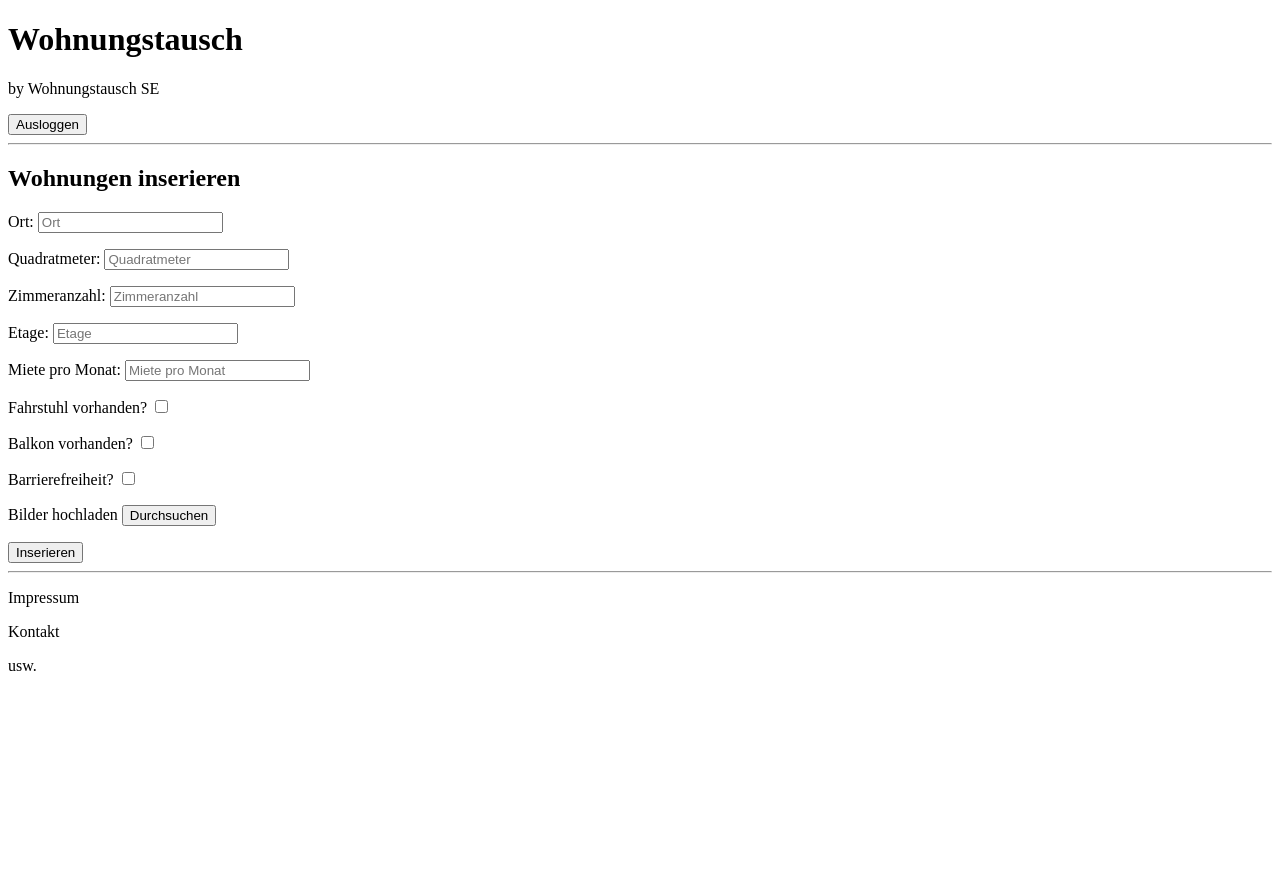
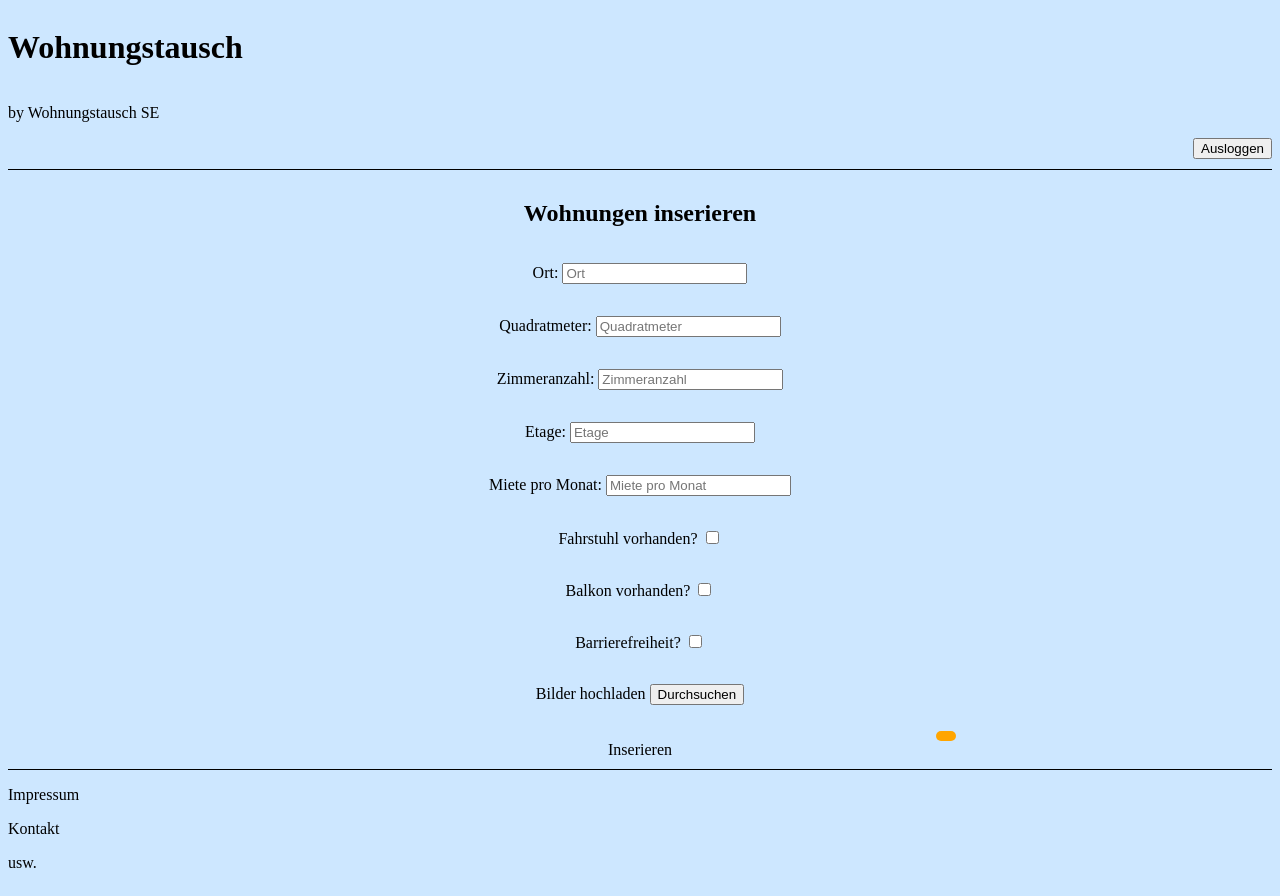
Before and after one commit to JuliusJupiter/DiligentPythons, a Flask app: template templates/inserierung.html in a window 1280 px wide. Before the commit the page ends 671 px from the top, so only its background shows below. Run offline with Flask 3, Linux system fonts and the light colour scheme; the template is opened without the code that fills it, so the values that code supplies are empty.

Commit message:
update:design inserierung

```diff
--- a/templates/inserierung.html
+++ b/templates/inserierung.html
@@ -2,6 +2,52 @@
 <html lang=de>
     <head>
         <title>Wohnungsansicht</title>
+        <style>
+             header {
+                display: flex;
+                flex-direction: column;
+
+            }
+
+            hr {
+                width: 100%;
+                border: none;
+                border-top: 1px solid #000;
+                margin: 10px 0;
+            }
+
+            button {
+                margin-left: auto;
+            }
+
+            body {
+              background-color: #cde7ff;
+              display: flex;
+              flex-direction: column;
+              min-height: 100vh;
+            }
+
+            main{
+              margin: 0 auto;
+              width: 50%;
+              display: flex;
+              flex-direction: column;
+              align-items: center;
+              justify-content: center;
+            }
+
+            .inserieren-button {
+                display: flex;
+                justify-content: center;
+                margin-top: 10px;
+                align-self: center;
+                background-color: orange;
+                border-radius: 5px;
+                padding: 5px 10px;
+                color: rgb(178, 33, 33);
+                border: none;
+            }
+        </style>
     </head>
 
     <body>
@@ -25,7 +71,7 @@
 
             <p>Bilder hochladen <button>Durchsuchen</button></p>
 
-            <button>Inserieren</button>
+            <button class="inserieren-button"></button>Inserieren</button>
         </main>
 
         <footer>
```
